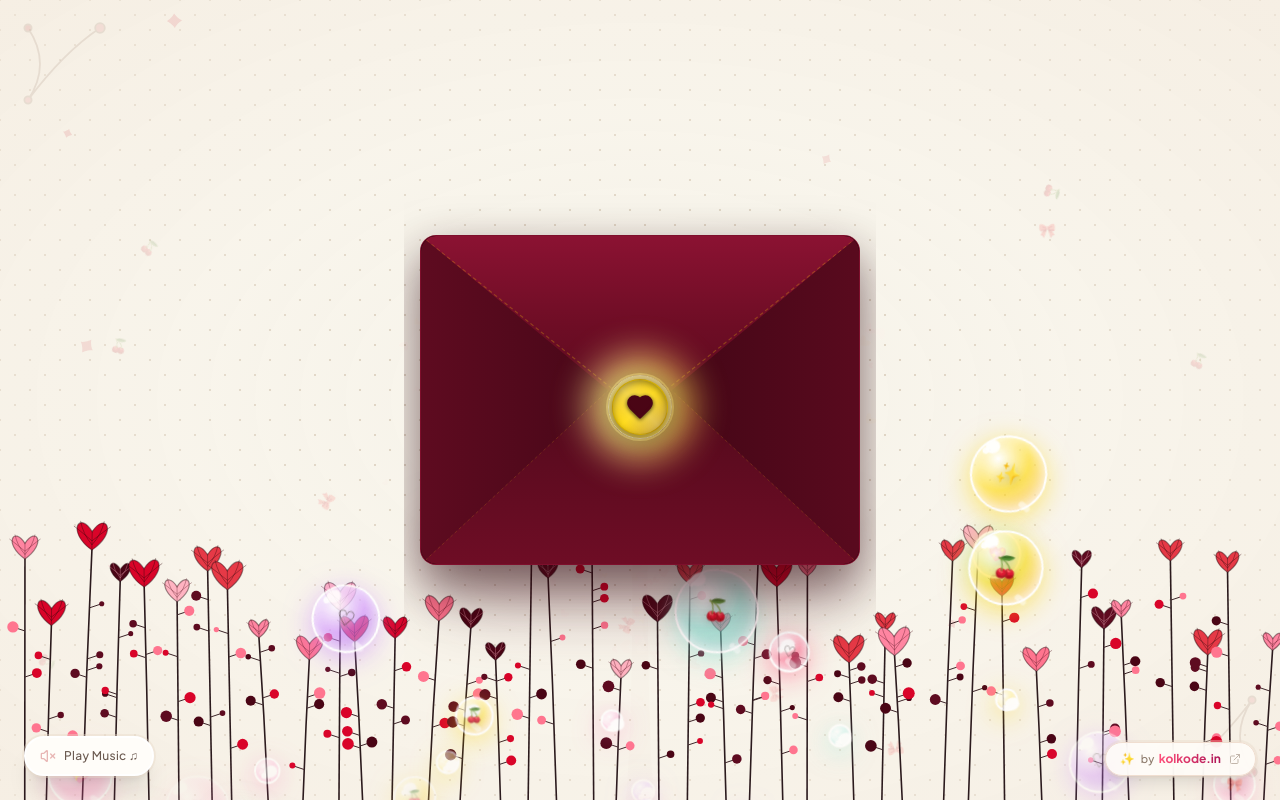
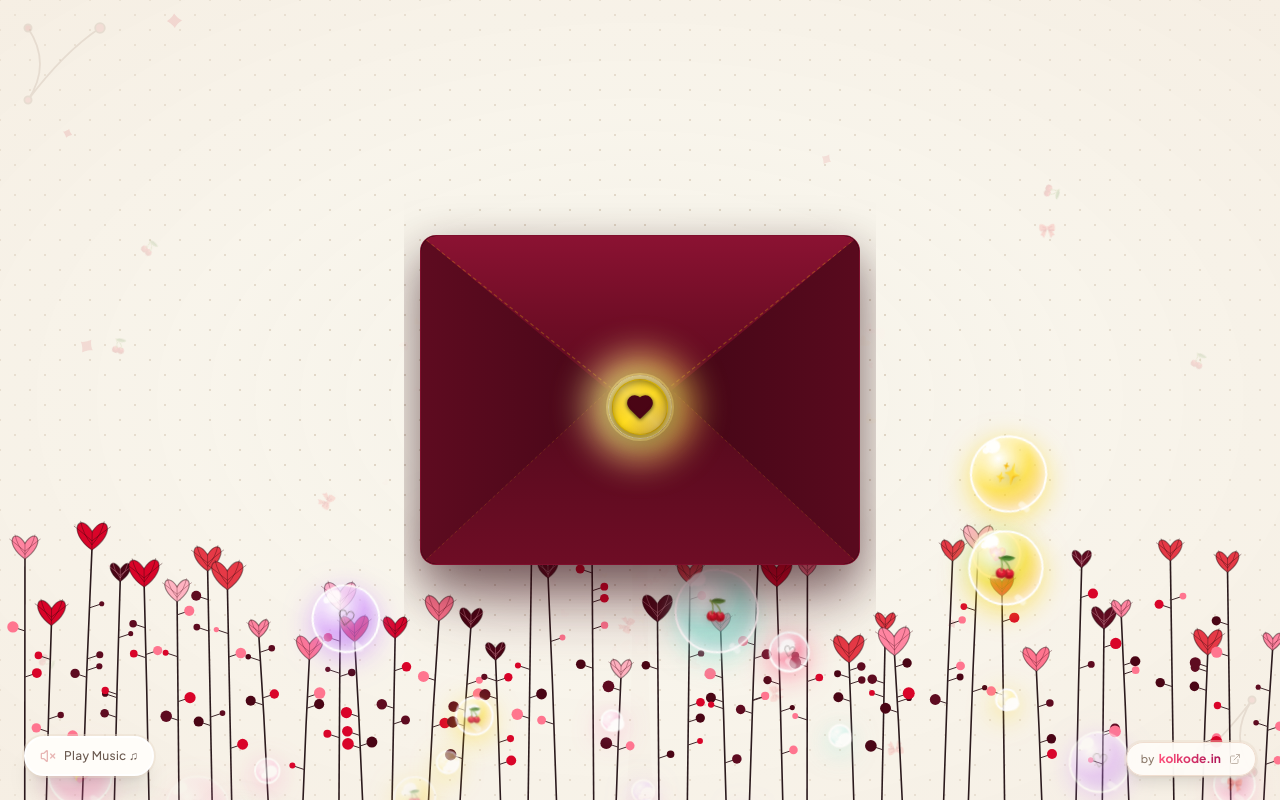
Before and after one commit to TriMind100/birthdaytemplat5, a React (Vite) app: page / in a window 1280 px wide. Built offline with nearby package versions, Linux system fonts and the light colour scheme; a web font is replaced by a local one.

Commit message:
fix(branding): remove emoji from branding badge

```diff
--- a/src/components/BrandingBadge.jsx
+++ b/src/components/BrandingBadge.jsx
@@ -1,6 +1,6 @@
 import React from 'react';
 import { motion } from 'framer-motion';
-import { Sparkles, ExternalLink } from 'lucide-react';
+import { ExternalLink } from 'lucide-react';
 
 export const BrandingBadge = () => {
   return (
@@ -13,11 +13,6 @@ export const BrandingBadge = () => {
         whileTap={{ scale: 0.94 }}
         className="group relative flex items-center gap-1.5 px-3 py-1.5 sm:px-3.5 sm:py-2 rounded-full bg-[#FFFDF9]/90 backdrop-blur-md border border-[#F0DED0] text-[#52463F] shadow-lg hover:shadow-xl transition-all duration-300 ring-2 ring-[#E8D9C8]/40 hover:ring-[#FF8FAB]/60 select-none text-decoration-none no-underline"
       >
-        {/* Subtle sparkle icon with rotation on hover */}
-        <span className="text-[#FF4D79] text-xs transition-transform duration-300 group-hover:rotate-45">
-          ✨
-        </span>
-
         {/* Text */}
         <div className="flex items-center gap-1 font-sans">
           <span className="text-[10px] sm:text-[11px] text-[#8C7A6B] font-medium tracking-wide">
```
